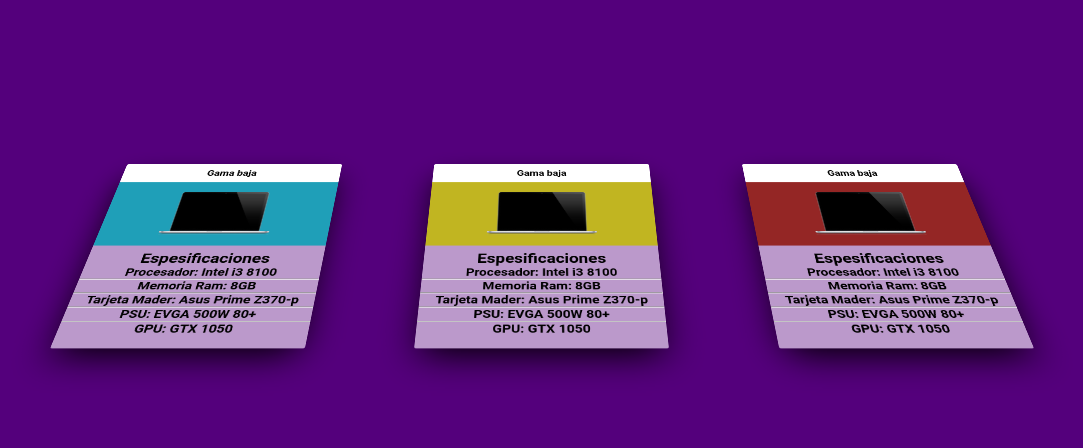
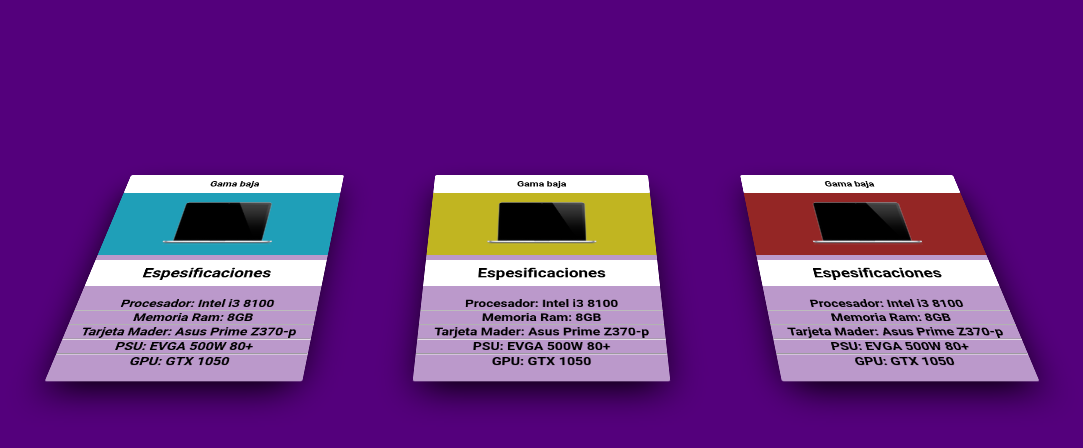
Before and after one commit to genarogg/tarjetas-con-profundidad, a plain HTML site: page index.html in a window 1280 px wide. Shown: the part 130-578 px from the top of the page, without its empty margins (98-1181 px from the left). Drawn offline with Linux system fonts and the light colour scheme.

Commit message:
.specifications h2

```diff
--- a/css/style.css
+++ b/css/style.css
@@ -79,3 +79,9 @@
     margin-top: 10px;
     text-align: center;
 }
+
+.specifications h2{
+    padding: 10px;
+    background: #fff;
+    margin-bottom: 20px;
+}
```
